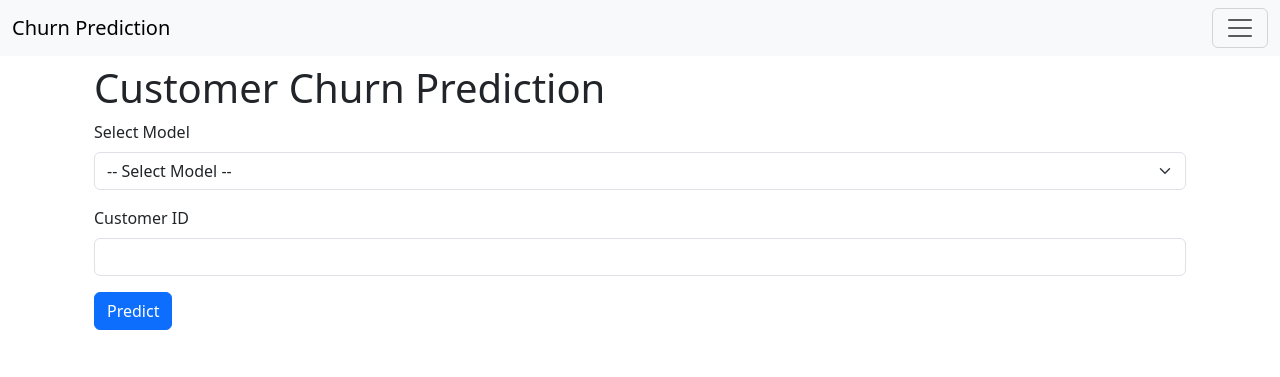
After one commit to vincentalexx/GUI-Churn, a Django app: page /existing_data/ in a window 1280 px wide. The commit adds this page. Shown: the top 377 px of the page. Run offline with Django 5.2, Linux system fonts and the light colour scheme; parts of the project's set-up code (start-up, migrations or seed data) failed here and were passed over.

Commit message:
predict existing data temporary

```diff
--- a/main/templates/base.html
+++ b/main/templates/base.html
@@ -20,13 +20,15 @@
     />
   </head>
   <body>
-    <div class="container py-5">{% block content %} {% endblock %}</div>
+    <!-- Header -->
+    {% include "header.html" %}
+
+    <div class="container py-5 mt-3">{% block content %} {% endblock %}</div>
 
     <!-- Bootstrap Bundle JS (with Popper) -->
     <script
+      defer
       src="https://cdn.jsdelivr.net/npm/bootstrap@5.3.6/dist/js/bootstrap.bundle.min.js"
-      integrity="sha384-RuyvpeZCxMJCqVUGFI0Do1mQrods/hhxYlcVfGPOfQtPJh0JCw12tUAZ/Mv10S7D"
-      crossorigin="anonymous"
     ></script>
   </body>
 </html>
--- /dev/null
+++ b/main/templates/existing_data.html
@@ -0,0 +1,39 @@
+{% extends "base.html" %}
+
+{% block content %}
+<div class="container">
+    <h1>Customer Churn Prediction</h1>
+
+    <form action="" method="POST" enctype="multipart/form-data">
+        {% csrf_token %}
+
+        <div class="mb-3">
+            <label for="select_model" class="form-label">Select Model</label>
+            <select class="form-select" name="select_model" id="select_model" required>
+                <option disabled {% if not selected_model %}selected{% endif %}>-- Select Model --</option>
+                <option value="logistic_regression" {% if selected_model == "Logistic Regression" %}selected{% endif %}>Logistic Regression</option>
+                <option value="decision_tree" {% if selected_model == "Decision Tree" %} selected {% endif %}>Decision Tree</option>
+                <option value="random_forest" {% if selected_model == "Random Forest" %} selected {% endif %}>Random Forest</option>
+                <option value="adaboost" {% if selected_model == "ADA Boost" %} selected {% endif %}>ADA Boost</option>
+                <option value="xgboost" {% if selected_model == "XGBoost" %} selected {% endif %}>XGBoost</option>
+                <option value="catboost" {% if selected_model == "CatBoost" %} selected {% endif %}>CatBoost</option>
+                <option value="linear_svm" {% if selected_model == "Linear SVM" %} selected {% endif %}>Linear SVM</option>
+                <option value="naive_bayes" {% if selected_model == "Naive Bayes" %} selected {% endif %}>Naive Bayes</option>
+            </select>
+        </div>
+
+        <div class="mb-3">
+            <label for="customer_id" class="form-label">Customer ID</label>
+            <input type="text" class="form-control" id="customer_id" name="customer_id" required>
+        </div>
+        <button type="submit" class="btn btn-primary">Predict</button>
+
+        {% if selected_model %}
+            <div class="mt-4">
+                <h5>Prediction Result</h5>
+                <p>Model: {{ selected_model }}</p>
+            </div>
+        {% endif %}
+    </form>
+</div>
+{% endblock %}
--- /dev/null
+++ b/main/templates/header.html
@@ -0,0 +1,24 @@
+<nav class="navbar bg-body-tertiary fixed-top">
+  <div class="container-fluid">
+    <a class="navbar-brand" href="#">Churn Prediction</a>
+    <button class="navbar-toggler" type="button" data-bs-toggle="offcanvas" data-bs-target="#offcanvasNavbar" aria-controls="offcanvasNavbar" aria-label="Toggle navigation">
+      <span class="navbar-toggler-icon"></span>
+    </button>
+    <div class="offcanvas offcanvas-end" tabindex="-1" id="offcanvasNavbar" aria-labelledby="offcanvasNavbarLabel">
+      <div class="offcanvas-header">
+        <h5 class="offcanvas-title" id="offcanvasNavbarLabel">Churn Prediction</h5>
+        <button type="button" class="btn-close" data-bs-dismiss="offcanvas" aria-label="Close"></button>
+      </div>
+      <div class="offcanvas-body">
+        <ul class="navbar-nav justify-content-end flex-grow-1 pe-3">
+          <li class="nav-item">
+            <a class="nav-link active" aria-current="page" href="{% url 'new_data' %}">Predict New Data</a>
+          </li>
+          <li class="nav-item">
+            <a class="nav-link" href="{% url 'existing_data' %}">Predict Existing Data</a>
+          </li>
+        </ul>
+      </div>
+    </div>
+  </div>
+</nav>
--- a/main/templates/main.html
+++ b/main/templates/new_data.html
@@ -134,8 +134,9 @@
                             <div class="mb-3">
                                 <h6>Summary</h6>
                                 <p class="text-muted">
+                                    Model Used: <strong>{{ selected_model }}</strong>
+                                    <br />
                                     This customer has a <strong>{{ probability }}%</strong> probability of churning.
-                                    {{ result.summary }}
                                 </p>
                             </div>
 
--- a/main/urls.py
+++ b/main/urls.py
@@ -2,5 +2,6 @@ from django.urls import path
 from . import views
 
 urlpatterns = [
-    path('', views.main, name='main'),
+    path('', views.new_data, name='new_data'),
+    path('existing_data/', views.existing_data, name='existing_data'),
 ]
--- a/main/views.py
+++ b/main/views.py
@@ -21,7 +21,7 @@ svm_scaler = load('./scaler/linear_svm_scaler.pkl')
 nb_scaler = load('./scaler/naive_bayes_scaler.pkl')
 
 # Create your views here.
-def main(request):
+def new_data(request):
     if request.method == 'POST':
         selected_model = request.POST['select_model']
         tv_subscriber = request.POST['tv_subscriber']
@@ -102,7 +102,33 @@ def main(request):
 
         probability = round(probability * 100, 2)
 
-        return render(request, 'main.html', {'result' : result, 'predict': predict, 'selected_model': selected_model, 'probability' : probability})
+        return render(request, 'new_data.html', {'result' : result, 'predict': predict, 'selected_model': selected_model, 'probability' : probability})
 
     else:
-        return render(request, 'main.html')
+        return render(request, 'new_data.html')
+
+def existing_data(request):
+    if request.method == 'POST':
+        selected_model = request.POST['select_model']
+        customer_id = request.POST['customer_id']
+
+        if selected_model == 'logistic_regression':
+            selected_model = 'Logistic Regression'
+        elif selected_model == 'decision_tree':
+            selected_model = 'Decision Tree'
+        elif selected_model == 'random_forest':
+            selected_model = 'Random Forest'
+        elif selected_model == 'adaboost':
+            selected_model = 'AdaBoost'
+        elif selected_model == 'xgboost':
+            selected_model = 'XGBoost'
+        elif selected_model == 'catboost':
+            selected_model = 'CatBoost'
+        elif selected_model == 'linear_svm':
+            selected_model = 'Linear SVM'
+        elif selected_model == 'naive_bayes':
+            selected_model = 'Naive Bayes'
+
+        return render(request, 'existing_data.html', {'selected_model': selected_model, 'customer_id': customer_id})
+    else:
+        return render(request, 'existing_data.html')
```
